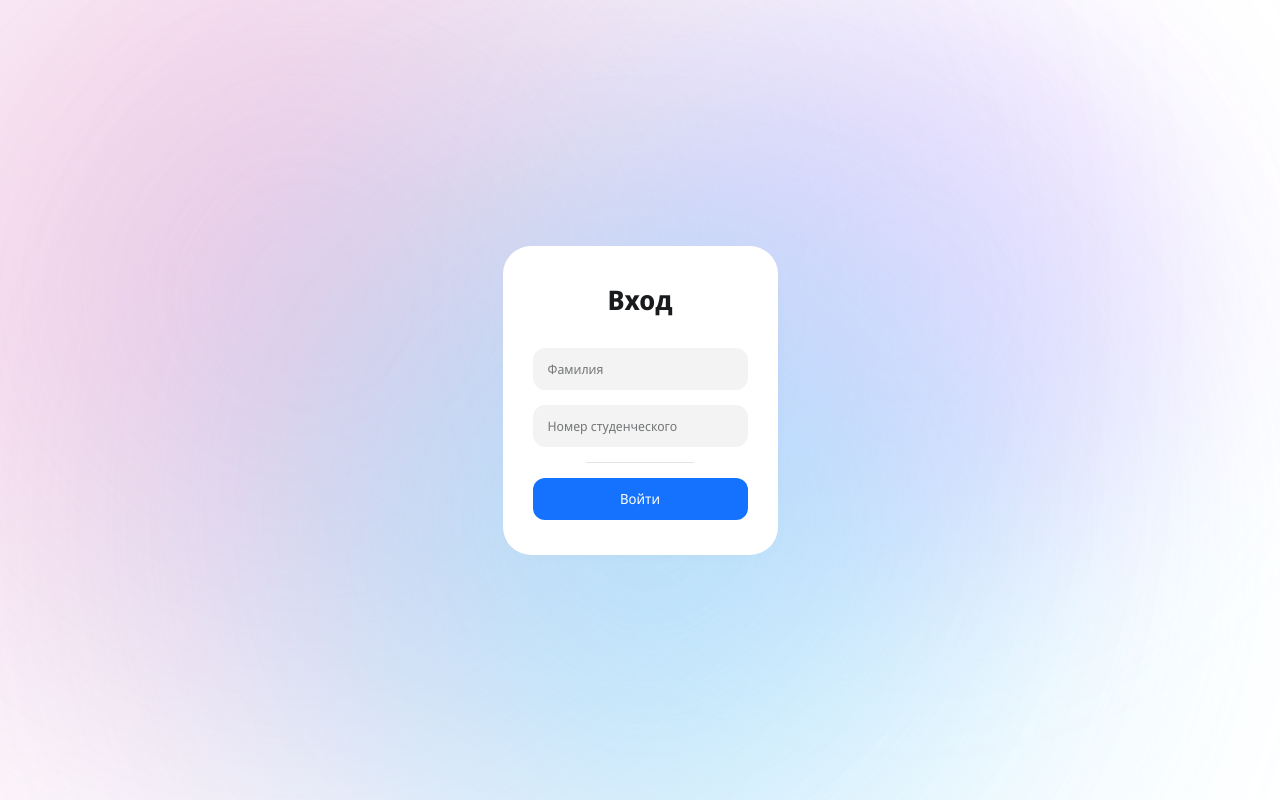
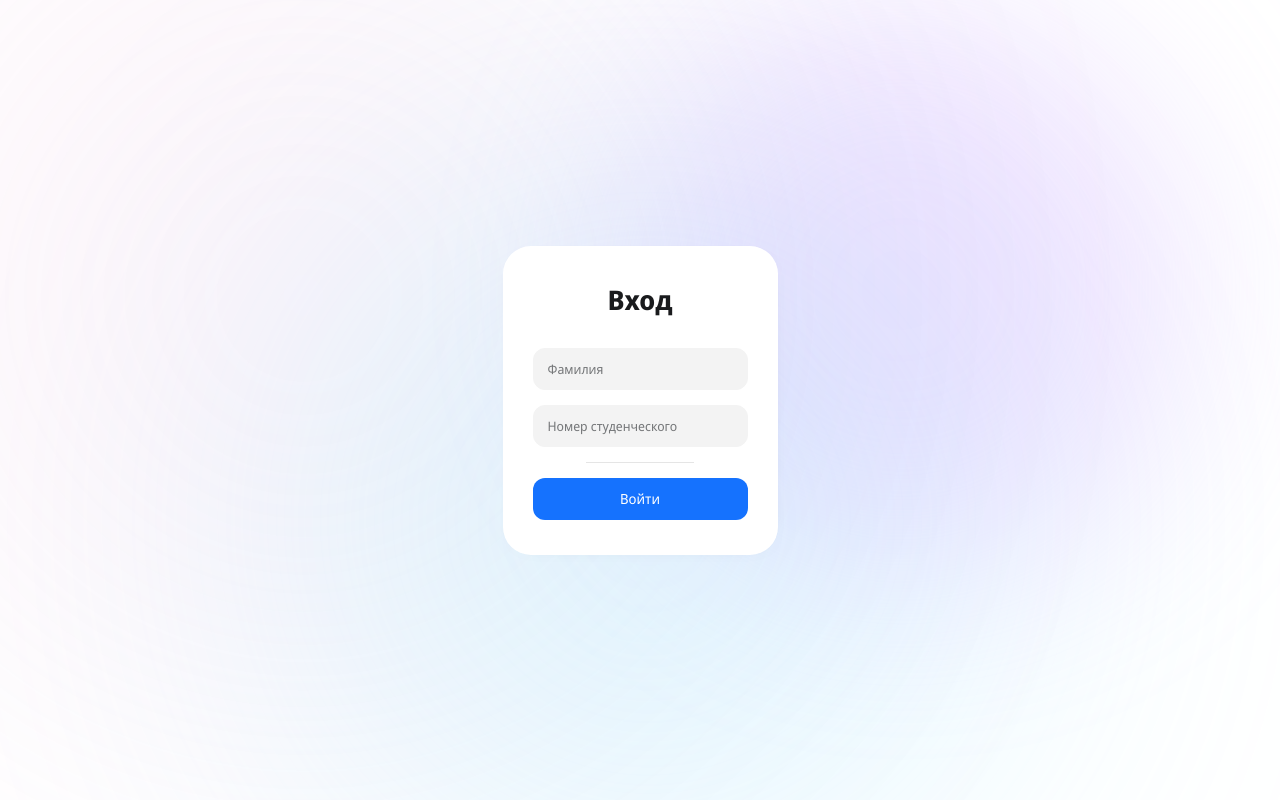
Before and after one commit to KASSTUSS/student-gsu-clone, a React (Vite) app: page / in a window 1280 px wide. Built offline with nearby package versions, Linux system fonts and the light colour scheme.

Commit message:
refactor: edit background

```diff
--- a/src/index.css
+++ b/src/index.css
@@ -44,6 +44,11 @@
   --color-darkgray: #76787a;
   --color-moredarkgray: #47484a;
   --color-moremoredarkgray: #1a1b1d;
+
+  --color-bg-main: #ffffff;
+  --color-bg-1: #E8B3DA;
+  --color-bg-2: #D4AFFF;
+  --color-bg-3: #88DDFF;
 }
 
 html,
@@ -136,7 +141,7 @@ body {
     transform: scale(1);
   }
   50% {
-    opacity: 0.75;
+    opacity: 0.15;
     transform: scale(2.5);
   }
   100% {
```
